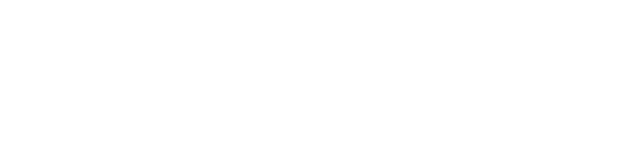
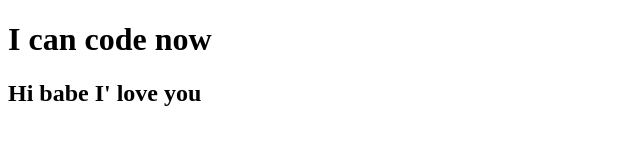
Before and after one commit to khandakerrafiuddin/my-second-repo, a plain HTML site: page index.html in a window 1280 px wide. Shown: the whole page, without its empty margins (0-640 px from the left). Drawn offline with Linux system fonts and the light colour scheme.

Commit message:
added header

```diff
--- a/index.html
+++ b/index.html
@@ -7,6 +7,7 @@
     <title>My second git rep</title>
 </head>
 <body>
-
+    <H1>I can code now</H1>
+    <h2>Hi babe I' love you</h2>
 </body>
 </html>
```
